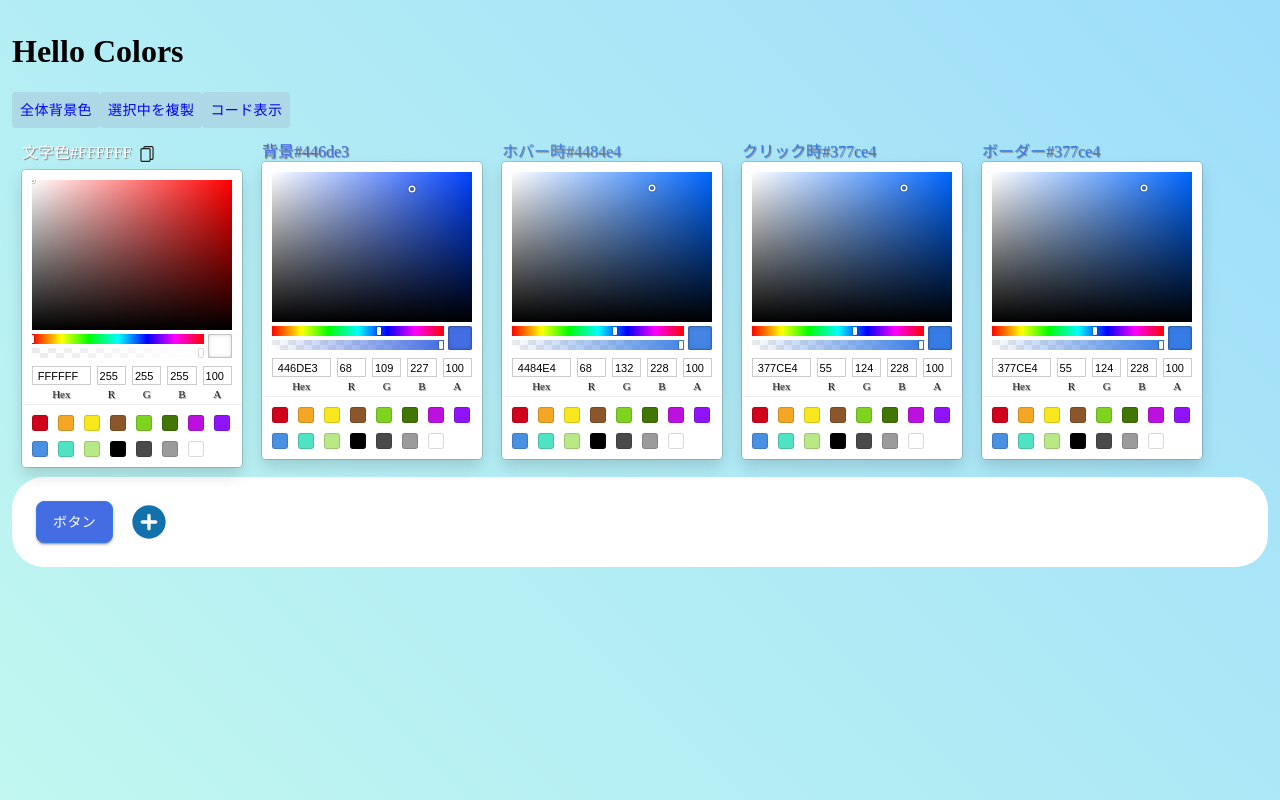
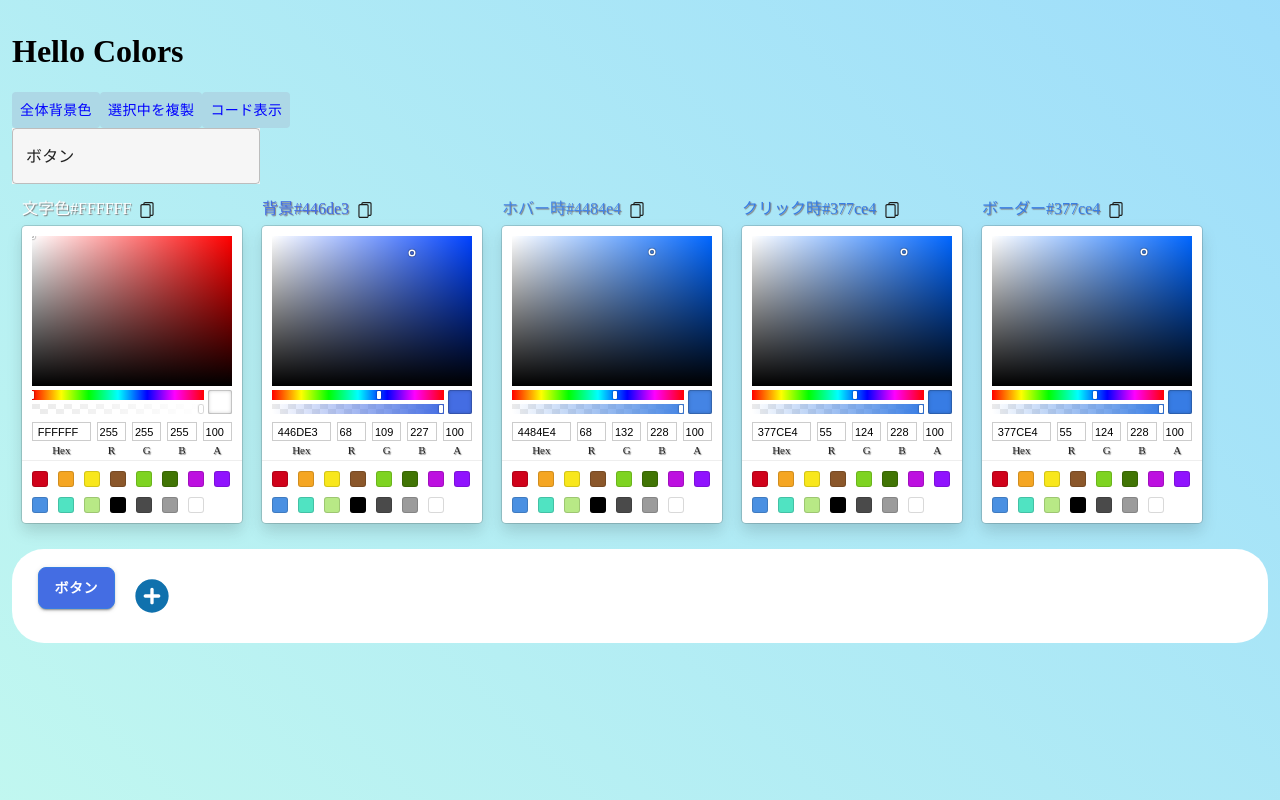
Before and after one commit to yute-oishi/color-pickers, a React (Vite) app: page / in a window 1280 px wide. Built offline with nearby package versions, Linux system fonts and the light colour scheme.

Commit message:
add button feature

```diff
--- a/src/App.tsx
+++ b/src/App.tsx
@@ -1,6 +1,6 @@
 import React from "react";
 import { ColorResult, SketchPicker, TwitterPicker } from "react-color";
-import { Box, Grid, Button, IconButton } from "@mui/material";
+import { Grid, Button, IconButton, TextField } from "@mui/material";
 import plusSVG from "./assets/plus.svg";
 import CopyButton from "./Components/CopyButton";
 import { background } from "./styles";
@@ -24,16 +24,14 @@ function App() {
   ) => {
     const colorHex = `${newColor.hex}${decimalToHex(newColor.rgb.a || 0)}`;
     const newButtons = [...buttons];
-    if (key !== "bold" && key !== "oblique") {
-      newButtons[id][key] = colorHex;
-      setButtons(newButtons);
-    }
+    newButtons[id][key] = colorHex;
+    setButtons(newButtons);
   };
 
   const getButtonStyle = (id: number) => {
     return {
       borderRadius: 2,
-      m: 1,
+      m: 1.2,
       color: buttons[id].color,
       backgroundColor: buttons[id].bgColor,
       height: "3em",
@@ -90,6 +88,21 @@ function App() {
       <Button sx={{ color: "blue", backgroundColor: "lightBlue" }}>
         コード表示
       </Button>
+      <br />
+      <TextField
+        sx={{ backgroundColor: "#F6F6F6" }}
+        variant="outlined"
+        defaultValue={buttons[focusId].text}
+        key={focusId}
+        onChange={(
+          event: React.ChangeEvent<HTMLInputElement | HTMLTextAreaElement>
+        ) => {
+          const text = event.target.value;
+          const newButtons = [...buttons];
+          newButtons[focusId].text = text;
+          setButtons(newButtons);
+        }}
+      />
       <Grid container>
         <div
           style={{
@@ -115,6 +128,7 @@ function App() {
           }}
         >
           背景{buttons[focusId].bgColor}
+          <CopyButton text={buttons[focusId].bgColor} />
           <SketchPicker
             color={buttons[focusId].bgColor}
             onChange={(color: ColorResult) => {
@@ -130,6 +144,7 @@ function App() {
           }}
         >
           ホバー時{buttons[focusId].hoverColor}
+          <CopyButton text={buttons[focusId].hoverColor} />
           <SketchPicker
             color={buttons[focusId].hoverColor}
             onChange={(color: ColorResult) => {
@@ -145,6 +160,7 @@ function App() {
           }}
         >
           クリック時{buttons[focusId].activeColor}
+          <CopyButton text={buttons[focusId].activeColor} />
           <SketchPicker
             color={buttons[focusId].activeColor}
             onChange={(color: ColorResult) => {
@@ -160,6 +176,7 @@ function App() {
           }}
         >
           ボーダー{buttons[focusId].borderColor}
+          <CopyButton text={buttons[focusId].borderColor} />
           <SketchPicker
             color={buttons[focusId].borderColor}
             onChange={(color: ColorResult) => {
@@ -173,14 +190,37 @@ function App() {
         sx={{
           backgroundColor: bgColor,
           borderRadius: 8,
-          p: "1em",
+          p: 2,
+          my: 2,
           alignItems: "center",
         }}
       >
-        <Button variant="contained" sx={getButtonStyle(0)}>
-          ボタン
-        </Button>
-        <IconButton onClick={() => {}}>
+        {buttons.map((_, index) => (
+          <Button
+            key={index}
+            variant="contained"
+            sx={
+              index !== focusId
+                ? getButtonStyle(index)
+                : {
+                    ...getButtonStyle(index),
+                    top: "-8px",
+                    fontWeight: "bold",
+                  }
+            }
+            onClick={() => {
+              setFocusId(index);
+            }}
+          >
+            {buttons[index].text}
+          </Button>
+        ))}
+
+        <IconButton
+          onClick={() => {
+            setButtons([...buttons, getDefaultButtonStyle()]);
+          }}
+        >
           <img src={plusSVG} />
         </IconButton>
       </Grid>
--- a/src/types.ts
+++ b/src/types.ts
@@ -5,8 +5,6 @@ export interface ButtonStyle {
   hoverColor: string;
   activeColor: string;
   borderColor: string;
-  bold: boolean;
-  oblique: boolean;
 }
 
 export const getDefaultButtonStyle = (): ButtonStyle => {
@@ -17,7 +15,5 @@ export const getDefaultButtonStyle = (): ButtonStyle => {
     hoverColor: "#4484e4",
     activeColor: "#377ce4",
     borderColor: "#377ce4",
-    bold: false,
-    oblique: false,
   };
 };
```
